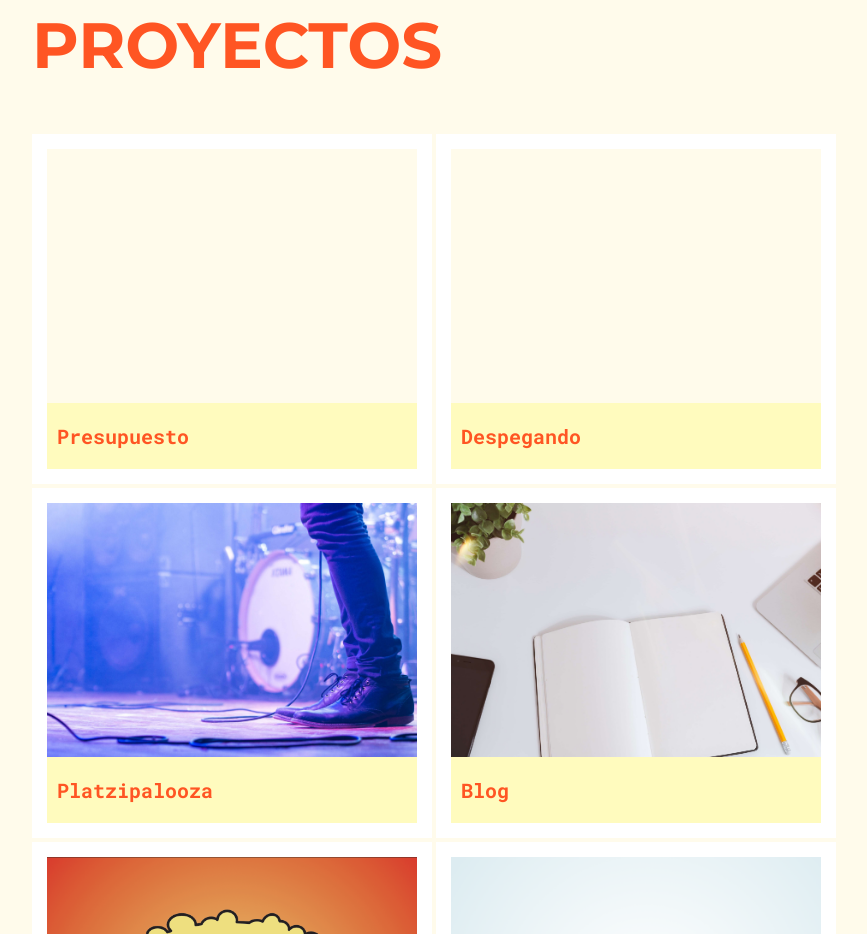
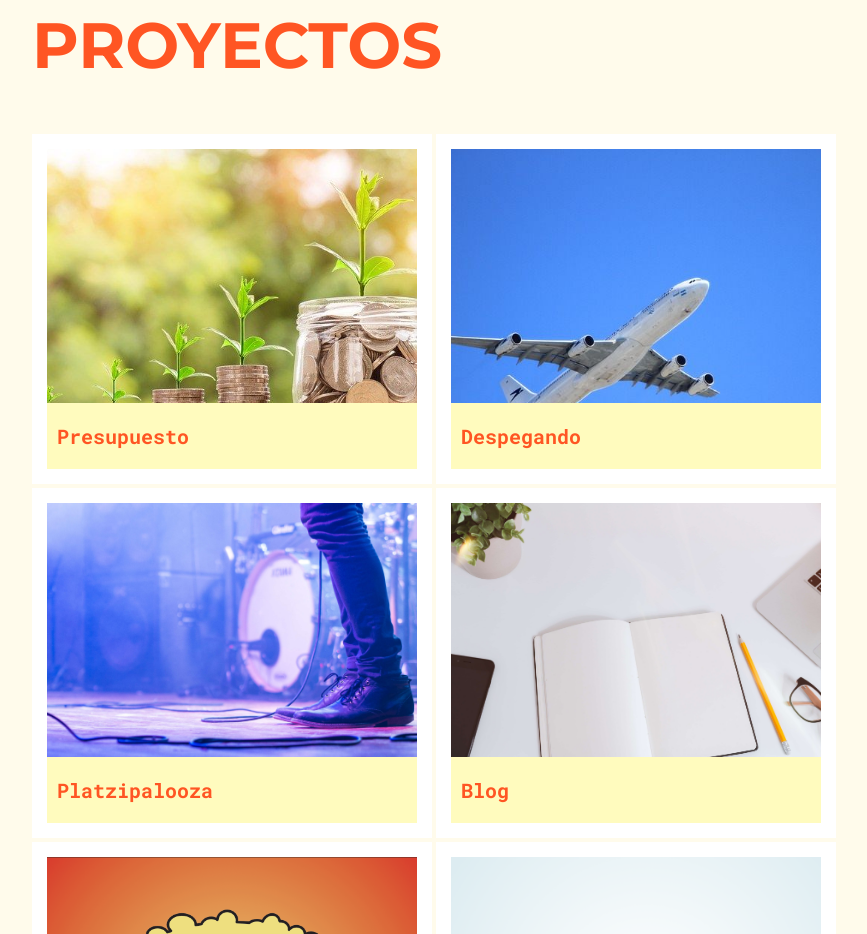
Before and after one commit to ferjpi/portafolio, a website: page public/index.html in a window 1280 px wide. Shown: the part 1740-2674 px from the top of the page, without its empty margins (56-923 px from the left). Drawn offline with Linux system fonts and the light colour scheme.

Commit message:
test success

```diff
--- a/public/css/styles.css
+++ b/public/css/styles.css
@@ -132,6 +132,12 @@ body {
   position: relative;
   width: 400px;
 }
+.image--presupuesto {
+  background-image: url("../img/money.webp");
+}
+.image--despegando {
+  background-image: url("../img/plane.webp");
+}
 .image--artista {
   background-image: url("../img/artista.webp");
 }
--- a/public/js/app.js
+++ b/public/js/app.js
@@ -126,6 +126,11 @@ window.addEventListener("DOMContentLoaded", function () {
   }
 
   if (window.navigator.platform !== "Win32") {
+    var presupuesto = document.querySelector(".image--presupuesto");
+    presupuesto.style.backgroundImage = "url('./img/money.jpg')";
+    var despegando = document.querySelector(".image--despegando");
+    despegando.style.backgroundImage = "url('./img/plane.jpg')";
+
     var _artist2 = document.querySelector(".image--artista");
 
     _artist2.style.backgroundImage = "url('./img/artista.jpg')";
```
Also changed, not shown: public/css/styles.min.css, public/js/app.min.js.
